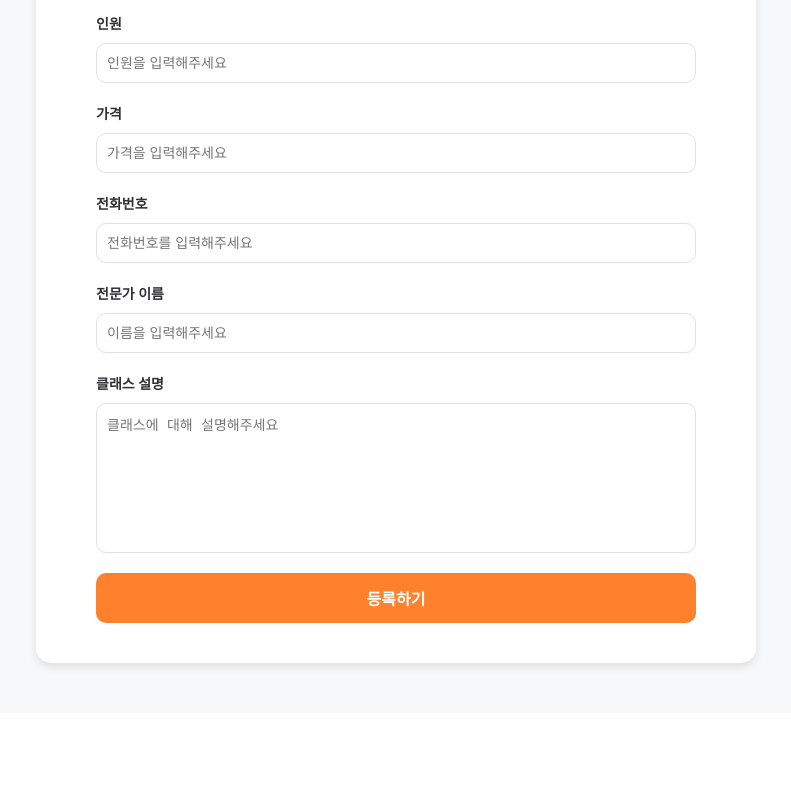
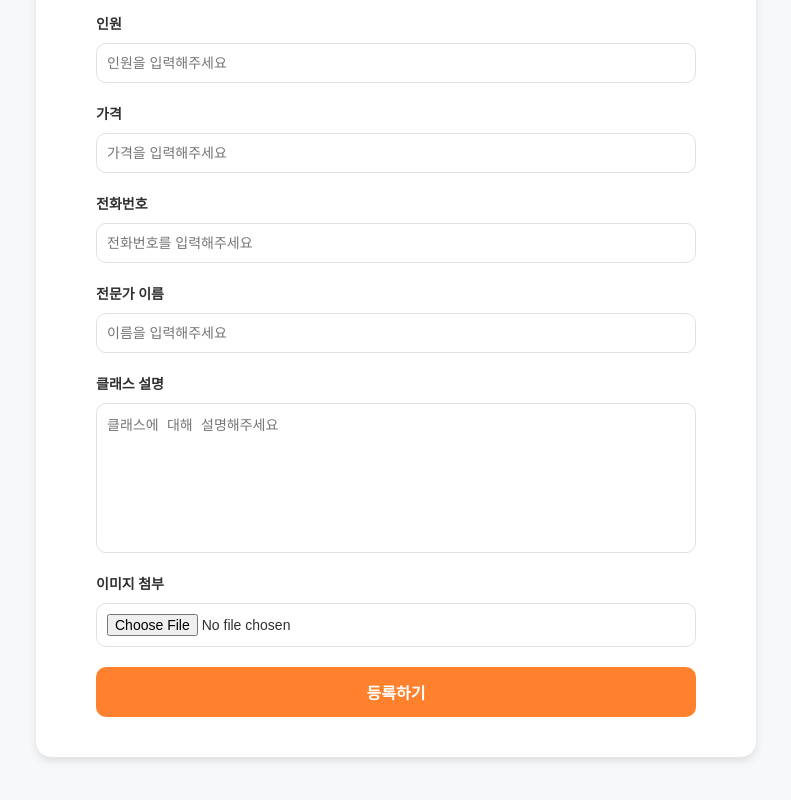
Before and after one commit to sehee-xx/Wingle, a Next.js app: page /createClass in a window 1280 px wide. Shown: the part 314-1114 px from the top of the page, without its empty margins (244-1035 px from the left). Before the commit the page ends 1027 px from the top, so only its background shows below. Built offline with nearby package versions, Linux system fonts and the light colour scheme.

Commit message:
Modify: 이미지 첨부 추가

```diff
--- a/src/app/createClass/page.tsx
+++ b/src/app/createClass/page.tsx
@@ -40,6 +40,10 @@ const CreateClass = () => {
           <InfoGroup>
             <SubLabel>클래스 설명</SubLabel>
             <InfoTextarea placeholder="클래스에 대해 설명해주세요" />
+          </InfoGroup>
+          <InfoGroup>
+            <SubLabel>이미지 첨부</SubLabel>
+            <ImageUploadInput type="file" accept="image/*" />
           </InfoGroup>
           <SubmitButton onClick={handleRegistClick}>등록하기</SubmitButton>
         </FormWrapper>
@@ -120,6 +124,20 @@ const InfoTextarea = styled.textarea`
   }
 `;
 
+const ImageUploadInput = styled.input`
+  font-size: 14px;
+  color: #303033;
+  border-radius: 10px;
+  border: 1px solid #e1e1e3;
+  padding: 10px;
+  box-sizing: border-box;
+  transition: border 0.3s;
+
+  &:focus {
+    border: 1px solid #ff812e;
+  }
+`;
+
 const SubmitButton = styled.button`
   width: 100%;
   height: 50px;
```
